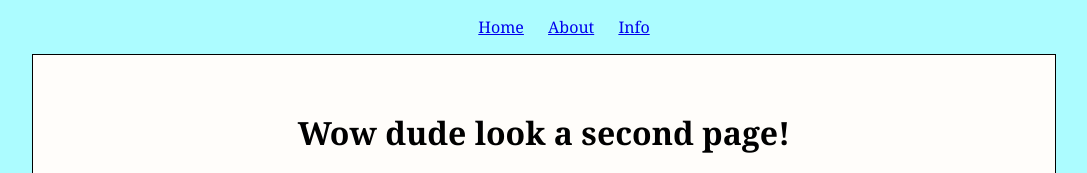
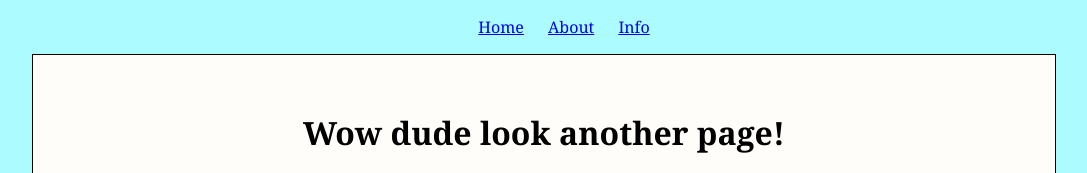
Before and after one commit to Giibbzziiee/WebDesign, a plain HTML site: page Assignment 2/info.html in a window 1280 px wide. Shown: the top 173 px of the page, without its empty margins (96-1183 px from the left). Drawn offline with Linux system fonts and the light colour scheme.

Commit message:
Update info.html

```diff
--- a/Assignment 2/info.html
+++ b/Assignment 2/info.html
@@ -14,7 +14,7 @@
 
 <body>
     <header>
-        <h1>Wow dude look a second page!</h1>
+        <h1>Wow dude look another page!</h1>
         <h2>Bro learned how to do all this in just a couple hours.
             Fortunately his teacher actually knows how to explain things.
         </h2>
```
